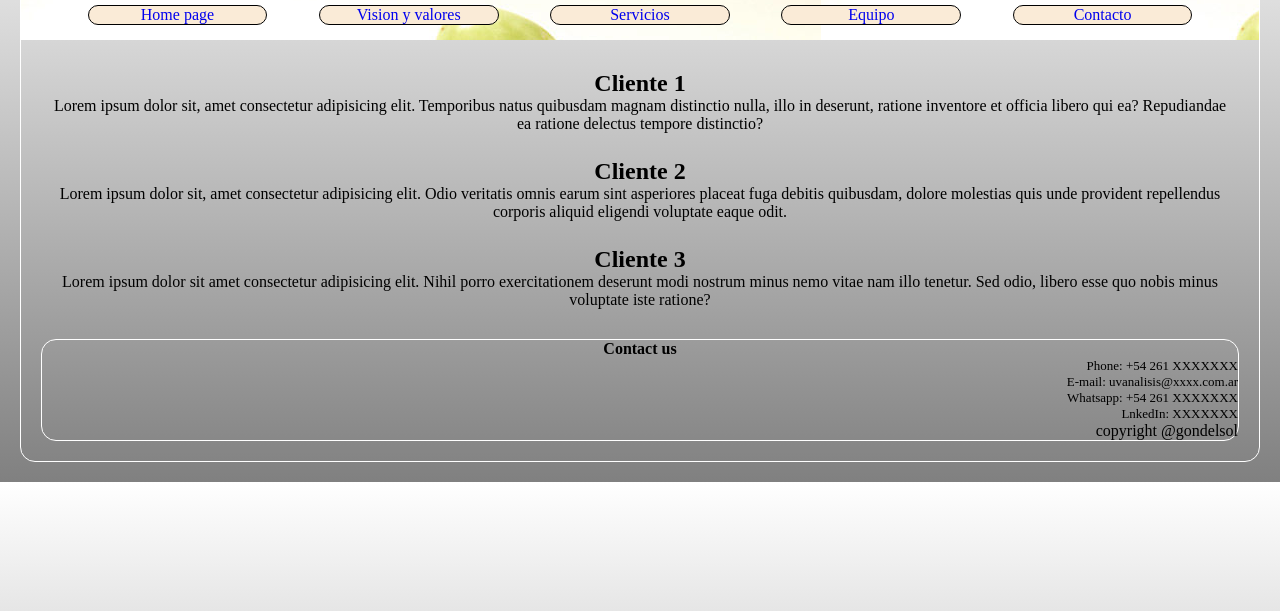
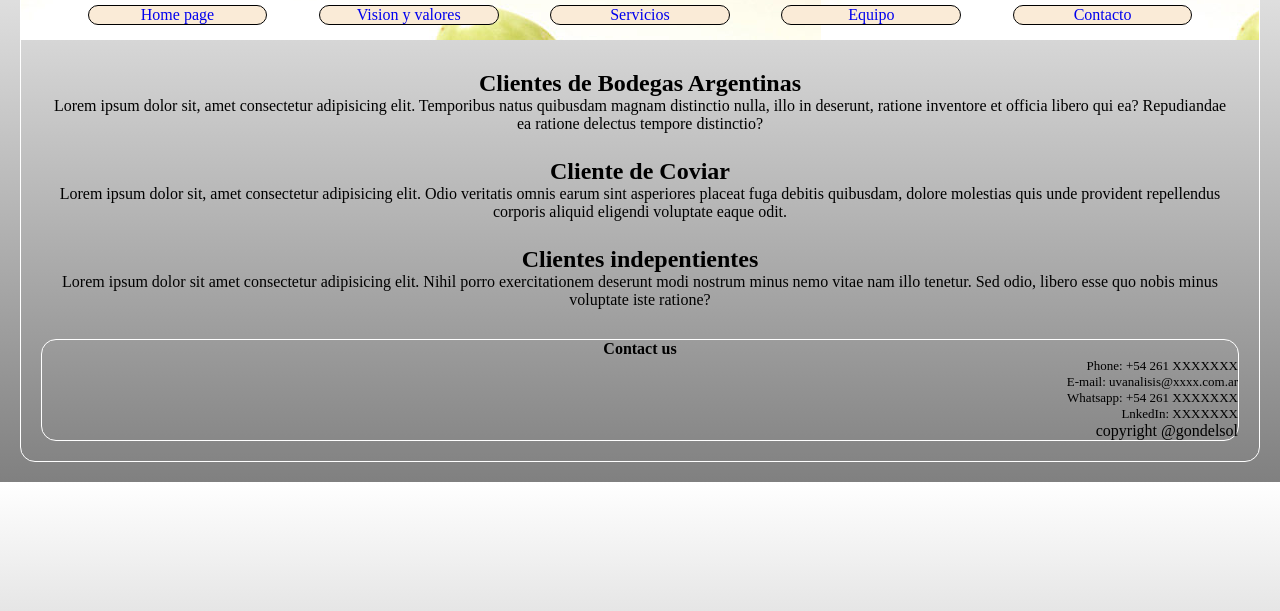
Before and after one commit to gondelsol/gondelsol, a plain HTML site: page html/clientes.html in a window 1280 px wide. Shown: the part 167-778 px from the top of the page. Drawn offline with Linux system fonts and the light colour scheme; a web font is replaced by a local one.

Commit message:
agregue detalle de los nombres de los clientes en clientes.html

```diff
--- a/html/clientes.html
+++ b/html/clientes.html
@@ -29,15 +29,15 @@
   <main>
       <section class=clientes>
         <div class="cliente uno">
-            <h2>Cliente 1</h2>
+            <h2>Clientes de Bodegas Argentinas</h2>
             <p>Lorem ipsum dolor sit, amet consectetur adipisicing elit. Temporibus natus quibusdam magnam distinctio nulla, illo in deserunt, ratione inventore et officia libero qui ea? Repudiandae ea ratione delectus tempore distinctio?</p>
         </div>
         <div class="cliente dos">
-          <h2>Cliente 2</h2>
+          <h2>Cliente  de Coviar</h2>
           <p>Lorem ipsum dolor sit, amet consectetur adipisicing elit. Odio veritatis omnis earum sint asperiores placeat fuga debitis quibusdam, dolore molestias quis unde provident repellendus corporis aliquid eligendi voluptate eaque odit.</p>
       </div>
       <div class="cliente 3">
-          <h2>Cliente 3</h2>
+          <h2>Clientes indepentientes</h2>
           <p>Lorem ipsum dolor sit amet consectetur adipisicing elit. Nihil porro exercitationem deserunt modi nostrum minus nemo vitae nam illo tenetur. Sed odio, libero esse quo nobis minus voluptate iste ratione?</p>
       </div>
 
```
